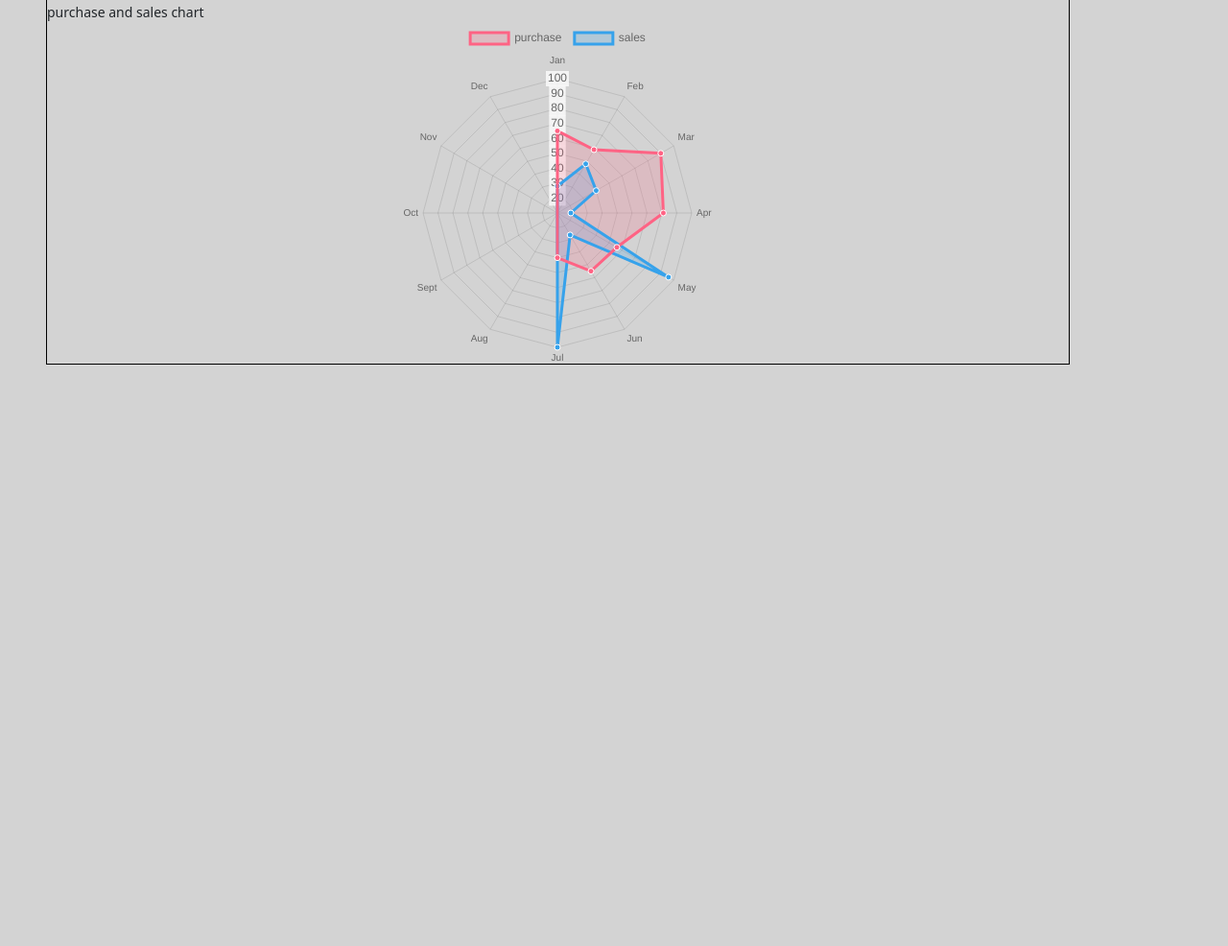
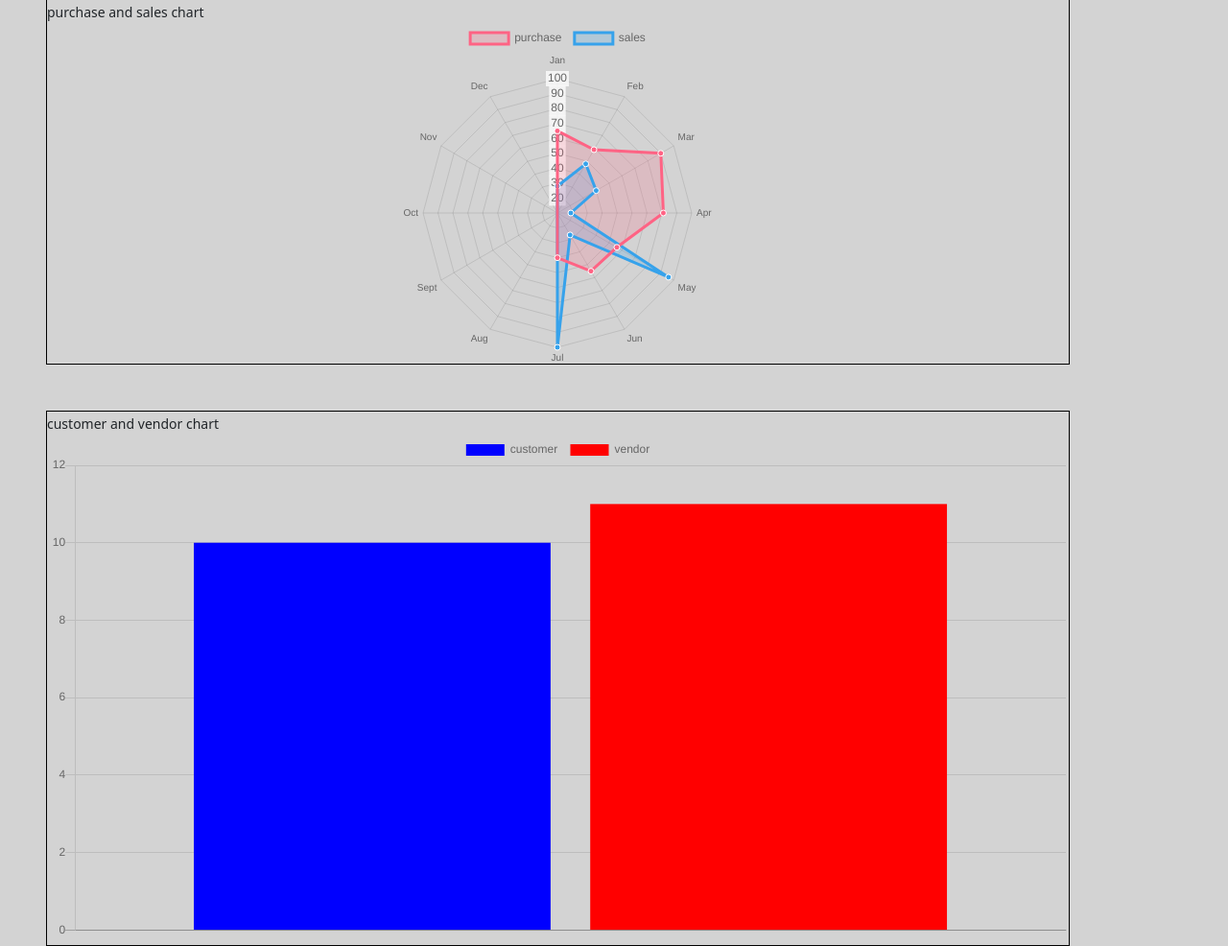
Before and after one commit to binayak316/Inventory-Management-System, a Django app: template auth_app/templates/auth_app/chart/index_chart.html in a window 1280 px wide; the page is wider, and only the part inside the window is pictured. Shown: the part 380-1366 px from the top of that part at 96% size. Before the commit the page ends 760 px from the top of that part, so only its background shows below. Run offline with Django 4.2, Linux system fonts and the light colour scheme; the template is opened without the code that fills it, so the values that code supplies are empty; some libraries are stand-ins or nearby versions.

Commit message:
bar graph for customer and vendor static

```diff
--- a/auth_app/templates/auth_app/chart/index_chart.html
+++ b/auth_app/templates/auth_app/chart/index_chart.html
@@ -57,6 +57,7 @@
 
 </script>
 <!-- pie chart ends -->
+<!-- radaer chart starts for purchase and sales -->
 <script>
 
     $(document).ready(function(){
@@ -114,6 +115,50 @@
         })
     });
 </script>
+<!-- radar chart ends for purchase and sales -->
+
+<!-- bar graph starts for customer and vendor  -->
+<script>
+    $(document).ready(function(){
+        var barChart = document.getElementById("bar_chart").getContext('2d');
+        var bar_chart = new Chart(barChart,{
+            type:'bar',
+            data: {
+                label: 'Inventory',
+                datasets:[
+                    {
+                        label : 'customer ',
+                        data :[10,0],
+                        fill: true,
+                        backgroundColor: '#0000FF'  ,
+                        borderColor: 'rgb(255, 99, 132)',
+                    },
+                    {
+                        label: 'vendor',
+                        data: [11, 11],
+                        fill: true,
+                        backgroundColor: '#FF0000',
+                        borderColor: 'rgb(54, 162, 235)',
+
+                    }
+
+                ],
+                borderWidth: 5
+            },
+            options :{
+                scales :{
+                    y:{
+                        beginAtZero:true,
+                        max:50,
+
+
+                    }
+                }
+            }
+        })
+    })
+</script>
+<!-- bar graph ends for customer and vendor  -->
 {%endblock scripts%}
 
 
@@ -139,6 +184,15 @@
         </div>
     </div>
 </div>
+<div class="col-12 mt-5">
+    <div class="col-10 mx-5">
+        <div style="border: 1px solid black;">
+            <small>customer and vendor chart</small>
+            <canvas id="bar_chart" ></canvas>
+
+        </div>
+    </div>
+</div>
     {%endblock %}
 
 </body>
--- a/auth_app/views.py
+++ b/auth_app/views.py
@@ -23,6 +23,7 @@ from .serializers import UserRegistrationSerializer, UserLoginSerializer, CheckO
 from rest_framework.generics import GenericAPIView
 
 from django.contrib.auth.decorators import login_required
+from django.contrib.auth.mixins import LoginRequiredMixin
 from rest_framework_simplejwt.tokens import RefreshToken
 from django.core.exceptions import ObjectDoesNotExist
 from rest_framework.permissions import DjangoModelPermissions, IsAuthenticated
@@ -325,8 +326,7 @@ class UserLoginApi(GenericAPIView):
 
 
 
-
-class ChartData(TemplateView):
+class ChartData(LoginRequiredMixin,TemplateView):
     permission_classes = [DjangoModelPermissions,IsAuthenticated]
     template_name = 'auth_app/chart/index_chart.html'
 
```
